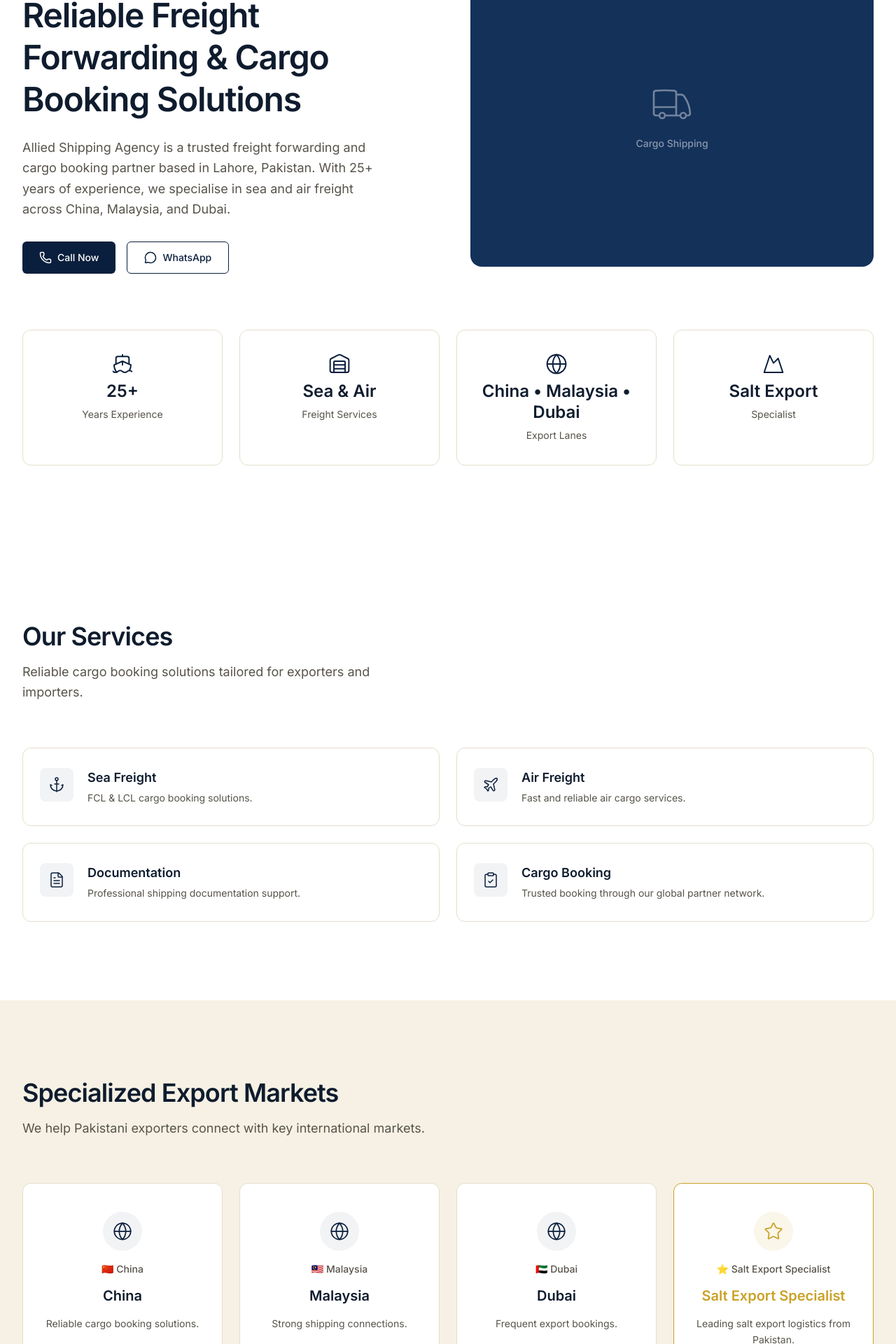
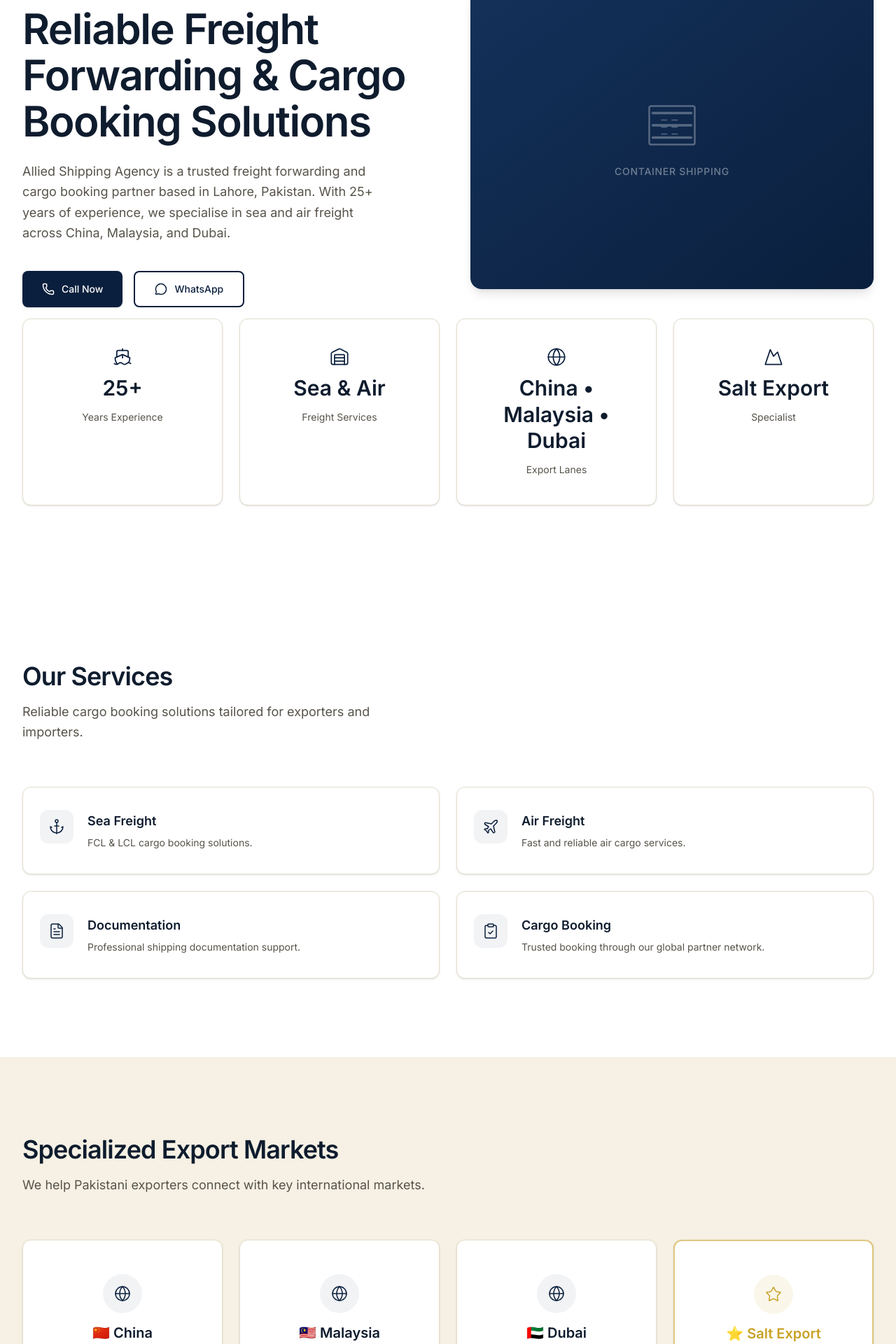
Before and after one commit to Mairaarshad19/allied-shipping-website, a Next.js app: page / in a window 1280 px wide. Shown: the part 260-2180 px from the top of the page at 70% size. Built offline with nearby package versions, Linux system fonts and the light colour scheme.

Commit message:
Polished UI

```diff
--- a/components/CTA.tsx
+++ b/components/CTA.tsx
@@ -44,11 +44,11 @@
             const Icon = contact.icon;
 
             const cardContent = (
-              <div className="flex flex-col items-center text-center gap-3 rounded-xl border border-white/10 bg-white/5 px-6 py-8 transition-colors duration-200 hover:bg-white/10">
+              <div className="flex flex-col items-center text-center gap-3 rounded-xl border border-white/10 bg-white/5 px-6 py-10 transition-all duration-200 hover:bg-white/10 hover:shadow-lg">
                 <div className="flex h-14 w-14 items-center justify-center rounded-full bg-gold/10">
                   <Icon className="h-7 w-7 text-gold" strokeWidth={1.5} />
                 </div>
-                <span className="text-sm font-medium tracking-wider uppercase text-white/60">
+                <span className="text-sm font-medium tracking-widest uppercase text-white/50">
                   {contact.label}
                 </span>
                 <span className="text-lg font-semibold text-white">
--- a/components/ExportMarkets.tsx
+++ b/components/ExportMarkets.tsx
@@ -4,26 +4,25 @@
 const MARKETS = [
   {
     icon: Globe,
-    label: "🇨🇳 China",
-    title: "China",
+    title: "🇨🇳 China",
     description: "Reliable cargo booking solutions.",
+    highlighted: false,
   },
   {
     icon: Globe,
-    label: "🇲🇾 Malaysia",
-    title: "Malaysia",
+    title: "🇲🇾 Malaysia",
     description: "Strong shipping connections.",
+    highlighted: false,
   },
   {
     icon: Globe,
-    label: "🇦🇪 Dubai",
-    title: "Dubai",
+    title: "🇦🇪 Dubai",
     description: "Frequent export bookings.",
+    highlighted: false,
   },
   {
     icon: Star,
-    label: "⭐ Salt Export Specialist",
-    title: "Salt Export Specialist",
+    title: "⭐ Salt Export Specialist",
     description: "Leading salt export logistics from Pakistan.",
     highlighted: true,
   },
@@ -51,9 +50,9 @@
             return (
               <div
                 key={market.title}
-                className={`group flex flex-col items-center text-center gap-4 rounded-xl px-6 py-10 transition-shadow duration-200 hover:shadow-md ${
+                className={`group flex flex-col items-center text-center gap-4 rounded-xl px-6 py-12 shadow-sm transition-all duration-200 hover:shadow-md ${
                   market.highlighted
-                    ? "border border-gold bg-white"
+                    ? "border-2 border-gold/60 bg-white"
                     : "border border-border bg-white"
                 }`}
               >
@@ -64,13 +63,8 @@
                       : "bg-navy-primary/5 text-navy-primary"
                   }`}
                 >
-                  <Icon className="h-7 w-7" strokeWidth={1.5} />
+                  <Icon className="h-6 w-6" strokeWidth={1.5} />
                 </div>
-
-                {/* Emoji label (mobile-friendly) */}
-                <span className="text-sm font-medium text-body">
-                  {market.label}
-                </span>
 
                 <span
                   className={`text-xl font-semibold leading-tight ${
@@ -80,7 +74,7 @@
                   {market.title}
                 </span>
 
-                <span className="text-sm text-body leading-relaxed">
+                <span className="text-sm text-body leading-relaxed max-w-[180px]">
                   {market.description}
                 </span>
               </div>
--- a/components/Hero.tsx
+++ b/components/Hero.tsx
@@ -4,17 +4,17 @@
 
 export default function Hero() {
   return (
-    <section className="bg-white">
-      <Container className="grid grid-cols-1 lg:grid-cols-2 gap-12 lg:gap-16 items-center py-16 md:py-24 lg:py-32">
+    <section className="bg-white relative">
+      <Container className="grid grid-cols-1 lg:grid-cols-2 gap-12 lg:gap-16 items-center py-20 md:py-28 lg:py-36">
         {/* Left content */}
         <div className="flex flex-col gap-6">
           {/* Gold label */}
-          <span className="inline-block w-fit rounded-full border border-gold px-4 py-1.5 text-xs font-medium uppercase tracking-wider text-gold">
+          <span className="inline-block w-fit rounded-full border border-gold/40 bg-gold/5 px-4 py-1.5 text-xs font-semibold uppercase tracking-[0.08em] text-gold">
             25+ Years of Experience
           </span>
 
           {/* Main heading */}
-          <h1 className="text-3xl sm:text-4xl md:text-5xl font-semibold leading-tight tracking-tight text-heading">
+          <h1 className="text-4xl sm:text-5xl md:text-6xl font-semibold leading-[1.1] tracking-tight text-heading">
             Reliable Freight Forwarding & Cargo Booking Solutions
           </h1>
 
@@ -27,10 +27,10 @@
           </p>
 
           {/* Buttons */}
-          <div className="flex flex-wrap gap-4 pt-2">
+          <div className="flex flex-wrap gap-4 pt-4">
             <Link
               href="tel:04236293017"
-              className="inline-flex items-center gap-2 rounded-md bg-navy-primary px-6 py-3 text-sm font-medium text-white transition-colors hover:bg-navy-secondary"
+              className="inline-flex items-center gap-2.5 rounded-lg bg-navy-primary px-7 py-3.5 text-sm font-medium text-white shadow-sm transition-all hover:bg-navy-secondary hover:shadow-md"
             >
               <Phone size={18} />
               Call Now
@@ -39,7 +39,7 @@
               href="https://wa.me/923286920284"
               target="_blank"
               rel="noopener noreferrer"
-              className="inline-flex items-center gap-2 rounded-md border border-navy-primary px-6 py-3 text-sm font-medium text-navy-primary transition-colors hover:bg-navy-primary hover:text-white"
+              className="inline-flex items-center gap-2.5 rounded-lg border-2 border-navy-primary px-7 py-3.5 text-sm font-medium text-navy-primary transition-all hover:bg-navy-primary hover:text-white hover:shadow-md"
             >
               <MessageCircle size={18} />
               WhatsApp
@@ -48,11 +48,11 @@
         </div>
 
         {/* Right image placeholder */}
-        <div className="relative aspect-[4/3] w-full overflow-hidden rounded-2xl bg-navy-secondary">
+        <div className="relative aspect-[4/3] w-full overflow-hidden rounded-2xl bg-gradient-to-br from-navy-secondary to-navy-primary shadow-lg">
           <div className="absolute inset-0 flex items-center justify-center">
             <div className="text-center px-6">
               <svg
-                className="mx-auto mb-4 h-16 w-16 text-white/40"
+                className="mx-auto mb-4 h-20 w-20 text-white/30"
                 fill="none"
                 viewBox="0 0 24 24"
                 stroke="currentColor"
@@ -61,11 +61,23 @@
                 <path
                   strokeLinecap="round"
                   strokeLinejoin="round"
-                  d="M8.25 18.75a1.5 1.5 0 0 1-3 0m3 0a1.5 1.5 0 0 0-3 0m3 0h6m-9 0H3.375a1.125 1.125 0 0 1-1.125-1.125V14.25m17.25 4.5a1.5 1.5 0 0 1-3 0m3 0a1.5 1.5 0 0 0-3 0m3 0h1.125c.621 0 1.129-.504 1.09-1.124a17.902 17.902 0 0 0-3.213-9.193 2.056 2.056 0 0 0-1.58-.86H14.25M16.5 18.75h-2.25m0-11.177v-.958c0-.568-.422-1.048-.987-1.106a48.554 48.554 0 0 0-10.026 0 1.106 1.106 0 0 0-.987 1.106v7.635m12-6.677v6.677m0 4.5v-4.5m0 0h-12"
+                  d="M3.75 6.75h16.5M3.75 12h16.5m-16.5 5.25h16.5"
+                />
+                <path
+                  strokeLinecap="round"
+                  strokeLinejoin="round"
+                  d="M2.25 4.5a.75.75 0 0 1 .75-.75h18a.75.75 0 0 1 .75.75v15a.75.75 0 0 1-.75.75H3a.75.75 0 0 1-.75-.75V4.5Z"
+                  strokeWidth={0.75}
+                />
+                <path
+                  strokeLinecap="round"
+                  strokeLinejoin="round"
+                  d="M7.5 9.75h2.25M7.5 12.75h2.25M7.5 15.75h2.25M12 9.75h2.25M12 12.75h2.25M12 15.75h2.25"
+                  strokeWidth={0.5}
                 />
               </svg>
-              <p className="text-sm text-white/50 font-medium">
-                Cargo Shipping
+              <p className="text-sm text-white/40 font-medium tracking-wider uppercase">
+                Container Shipping
               </p>
             </div>
           </div>
--- a/components/Services.tsx
+++ b/components/Services.tsx
@@ -47,19 +47,19 @@
             return (
               <div
                 key={service.title}
-                className="flex items-start gap-5 rounded-xl border border-border bg-white px-6 py-7 transition-shadow duration-200 hover:shadow-md"
+                className="flex items-start gap-5 rounded-xl border border-border bg-white px-6 py-8 shadow-sm transition-shadow duration-200 hover:shadow-md min-h-[120px]"
               >
-                <div className="flex h-12 w-12 shrink-0 items-center justify-center rounded-lg bg-navy-primary/5">
+                <div className="flex h-12 w-12 shrink-0 items-center justify-center rounded-xl bg-navy-primary/5">
                   <Icon
                     className="h-6 w-6 text-navy-primary"
                     strokeWidth={1.5}
                   />
                 </div>
-                <div>
+                <div className="pt-0.5">
                   <h3 className="text-lg font-semibold text-heading">
                     {service.title}
                   </h3>
-                  <p className="mt-1 text-sm text-body leading-relaxed">
+                  <p className="mt-1.5 text-sm text-body leading-relaxed">
                     {service.description}
                   </p>
                 </div>
--- a/components/Stats.tsx
+++ b/components/Stats.tsx
@@ -26,8 +26,8 @@
 
 export default function Stats() {
   return (
-    <section className="bg-white pb-16 md:pb-24 lg:pb-28 -mt-6 md:-mt-12">
-      <Container>
+    <section className="bg-white relative z-10 pb-16 md:pb-24 lg:pb-28">
+      <Container className="-mt-20 md:-mt-32">
         <div className="grid grid-cols-1 sm:grid-cols-2 lg:grid-cols-4 gap-4 md:gap-6">
           {STATS.map((stat) => {
             const Icon = stat.icon;
@@ -35,10 +35,10 @@
             return (
               <div
                 key={stat.title}
-                className="flex flex-col items-center text-center gap-2 rounded-xl border border-border bg-white px-6 py-8 transition-shadow duration-200 hover:shadow-md"
+                className="flex flex-col items-center text-center gap-3 rounded-xl border border-border bg-white px-6 py-10 shadow-sm transition-shadow duration-200 hover:shadow-md"
               >
-                <Icon className="h-8 w-8 text-navy-primary" strokeWidth={1.5} />
-                <span className="text-xl md:text-2xl font-semibold leading-tight text-heading">
+                <Icon className="h-7 w-7 text-navy-primary" strokeWidth={1.5} />
+                <span className="text-2xl md:text-3xl font-semibold leading-tight text-heading">
                   {stat.title}
                 </span>
                 <span className="text-sm text-body">{stat.description}</span>
```
Also changed, not shown: components/AboutPreview.tsx (+18 -6 lines), components/WhyChooseUs.tsx (+5 -7 lines).
